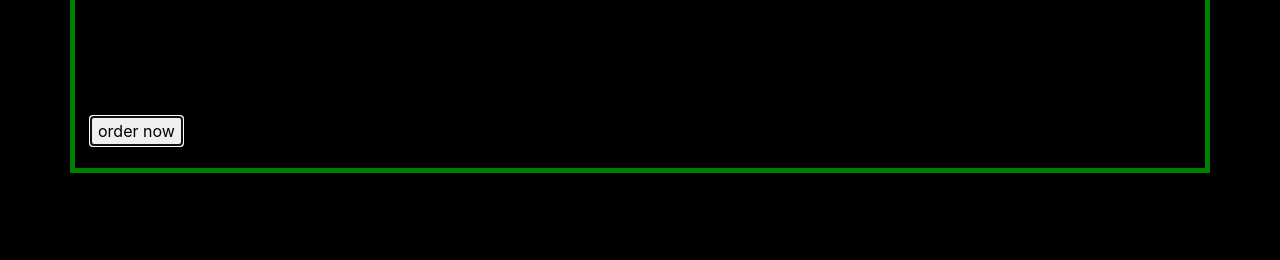
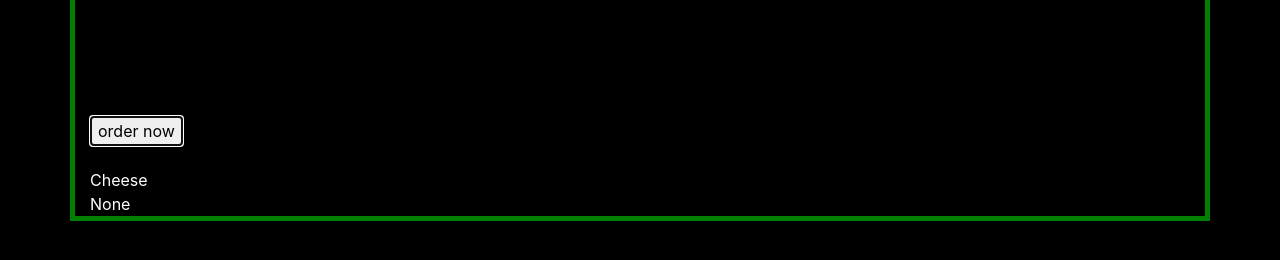
Before and after one commit to JStunning/pizzaParlor, a plain HTML site: page index.html in a window 1280 px wide. Both pictures are taken after a click on the button "order now". Shown: the part 430-690 px from the top of the page. Drawn offline with Linux system fonts and the light colour scheme.

Commit message:
Add html and js back end for it

```diff
--- a/index.html
+++ b/index.html
@@ -38,8 +38,8 @@
       </select><br>
 
       <!--Number of Pizzas-->
-      <label for="quantity">Number</label><br>
-      <input type="number" name="quantity" min="1" max="5" id="num" placeholder="1"><br>
+      <label for="number">Number</label><br>
+      <input type="number" name="number" min="1" max="5" id="number" placeholder="1"><br>
     </div>
 
 
@@ -48,6 +48,12 @@
       <button id="orderButton">order now</button>
     </div>
 
+    <!--Order Box-->
+    <div id="orderBox">
+
+    </div>
+
+
   </div>
 </body>
 </html>
--- a/js/scripts.js
+++ b/js/scripts.js
@@ -1,33 +1,28 @@
-function Pizza(toppings, size,){
+function Pizza(toppings, size, number){
   this.toppings = toppings;
   this.size = size;
+  this.number = number
 };
 
-// when button is clicked take size and num inputs
-
-/*
-  function findTopping(arr){
-    arr.forEach(topping => {
-
-      if ()
-
-
-    })
-  }
-
-
-
-
-*/
+var pizzas = []
 
 $(document).ready(function(){
 
+  $("#orderButton").click(function(event){
+    event.preventDefault();
 
+    var toppings = $("#toppings").val();
+    var sizes = $("#sizes").val();
+    var number = $("#number").val();
 
+    var pizza = new Pizza(toppings, sizes, number)
+    pizzas.push(pizza);
+    console.log(pizzas)
 
+    for(var i = 0; i < pizzas.length; i++) {
+      $("#orderBox").append(`${pizzas[i].toppings} <br> ${pizzas[i].size} <br> ${pizzas[i].number}`)
 
-
-  $("#orderButton").click(function(){
+    }
 
   })
 
```
